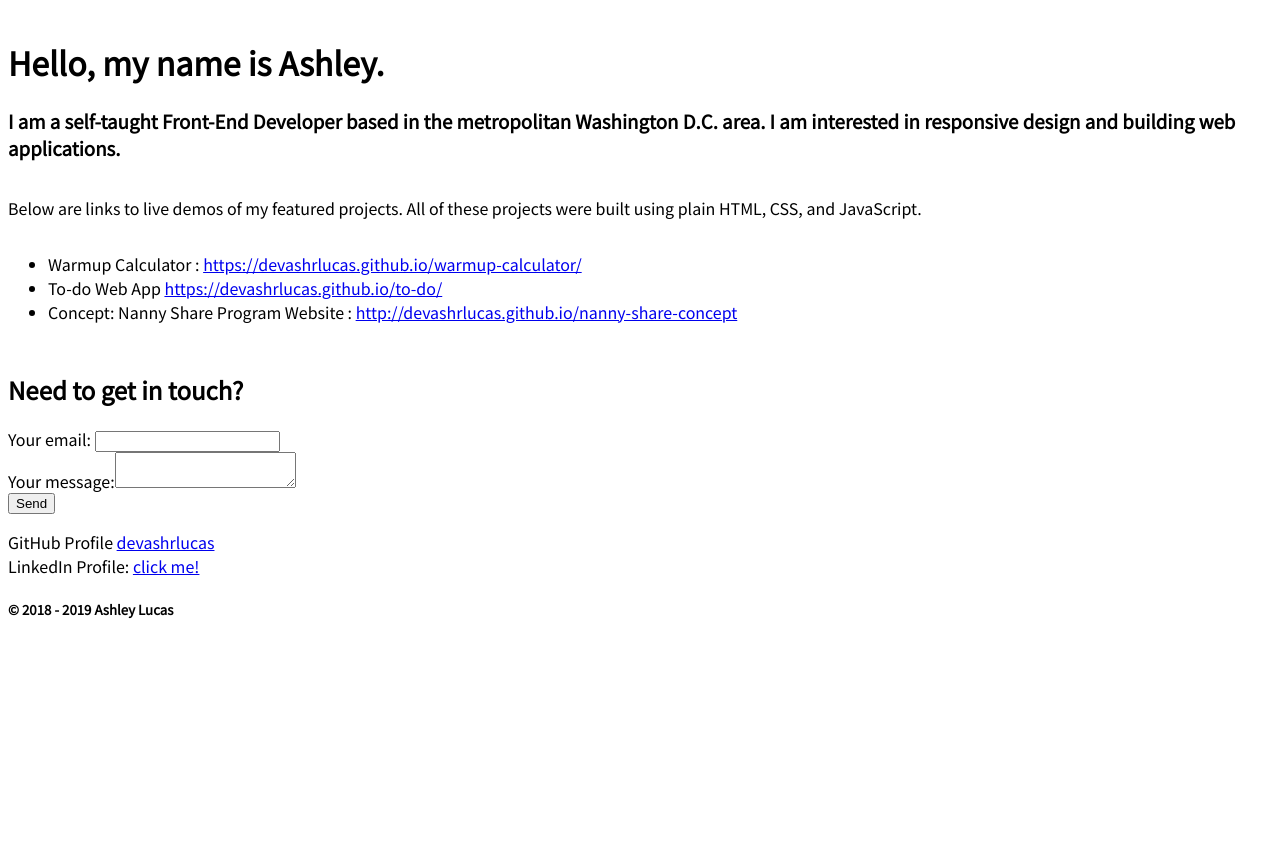
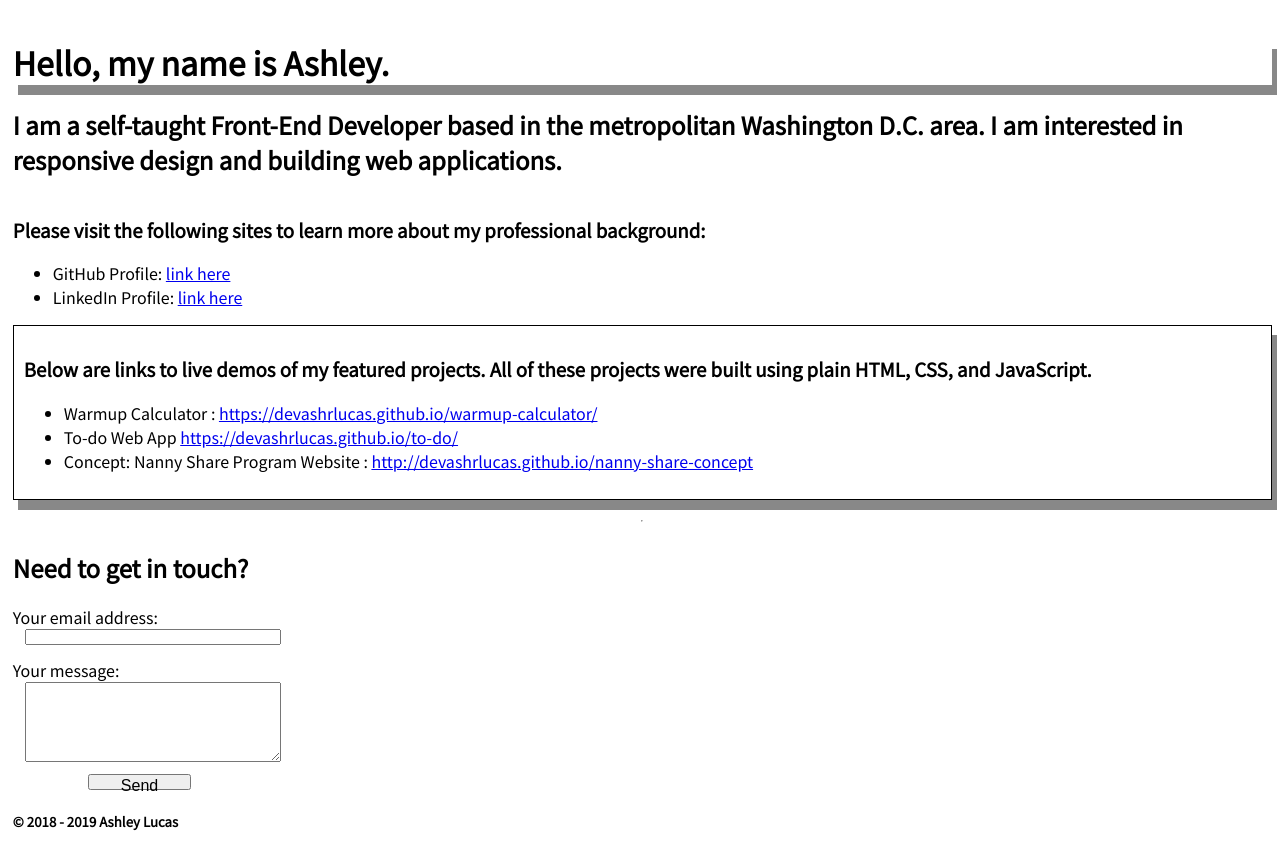
Before and after one commit to devashrlucas/devashrlucas.github.io, a website: page index.html in a window 1280 px wide. Before the commit the page ends 800 px from the top, so only its background shows below. Drawn offline with Linux system fonts and the light colour scheme.

Commit message:
Updated styling and formatting.

```diff
--- a/css/main.css
+++ b/css/main.css
@@ -4,6 +4,33 @@ body {
     font-family: 'Noto Sans JP', sans-serif;
     display: flex;
     flex-direction: column;
+    margin-left: 1%;
+}
+
+h1 {
+    box-shadow: 5px 10px #888888;
+}
+
+label {
+    margin-bottom: 10%;
+}
+input, textarea {
+    margin-bottom: 1%;
+    margin-left: 1%;
+    height: 2vh;
+    width: 20vw;
+    font-size: 1em;
+}
+
+textarea {
+    height: 10vh;
+}
+
+button {
+    margin-left: 6%;
+    height: 2vh;
+    width: 8vw;
+    font-size: 1em;
 }
 
 .main-container{
@@ -11,26 +38,17 @@ body {
   top: 10px;
   display: flex;
   flex-direction: column;
+  flex-wrap: nowrap;
+  justify-content: space-evenly;
 }
 
 .portfolio-item {
     width: 100%;
 }
 
-#navbar li{
-    display: inline-block;
-    text-align: left;
-    font-size: 1.3em;
-    padding-left: 2%;
-}
-
-#portfolio {
-  display: flex;
-  flex-direction: column;
-  flex-wrap: nowrap;
-  justify-content: space-evenly;
-}
-
 #portfolio {
   margin-bottom: 1%;
+  border: 1px solid;
+  padding: 10px;
+  box-shadow: 5px 10px #888888;
 }
--- a/index.html
+++ b/index.html
@@ -13,10 +13,20 @@
         <div class="main-container">
             <header id="header">
                 <h1>Hello, my name is Ashley.</h1>
-                <h3 id="header-description">I am a self-taught Front-End Developer based in the metropolitan Washington D.C. area. I am interested in responsive design and building web applications.</h3>
+                <h2 id="header-description">I am a self-taught Front-End Developer based in the metropolitan Washington D.C. area. I am interested in responsive design and building web applications.</h2>
             </header>
+            <div id="about">
+                <h3 id="contact-description">Please visit the following sites to learn more about my professional background:</h3>
+                <ul>
+                    <li class="contact" id="github"> GitHub Profile: <a href="https://github.com/devashrlucas/" target="_blank"> link
+                        here</a></li>
+                    <li class="contact" id="linkedin">LinkedIn Profile: <a
+                        href="https://www.linkedin.com/in/ashleyrlucas?trk=public_profile_browsemap_profile-result-card_result-card_full-click"
+                        target="_blank"> link here</a> </li>
+                </ul>
+            </div>
                 <div id="portfolio">
-                    <p id="portfolio-intro">Below are links to live demos of my featured projects. All of these projects were built using plain HTML, CSS, and JavaScript.</p>
+                    <h3 id="portfolio-intro">Below are links to live demos of my featured projects. All of these projects were built using plain HTML, CSS, and JavaScript.</h3>
                     <ul>
                         <li class="portfolio-item">Warmup Calculator
                         : <a href="https://devashrlucas.github.io/warmup-calculator/"
@@ -28,18 +38,15 @@
                             target="_blank">http://devashrlucas.github.io/nanny-share-concept</a></li>
                     </ul>
                 </div>
+                <hr>
             <footer id="footer">
-            <div id="contact">
+            <div class="contact">
                 <h2 id="contact-intro">Need to get in touch?</h2>
                 <form action="https://formspree.io/marbqvpx" method="POST">
-                    <label>Your email: <input type="text" name="_replyto"></label><br>
-                    <label>Your message:<textarea name="message"></textarea></label><br>
+                    <label>Your email address:</label><br><input type="text" name="_replyto"><br>
+                    <label>Your message:</label><br><textarea name="message"></textarea><br>
                     <button type="submit">Send</button>
                 </form>
-                <div class="contact" id="github">GitHub Profile <a href="https://github.com/devashrlucas/"
-                    target="_blank"> devashrlucas</a></div>
-                <div class="contact" id="linkedin">LinkedIn Profile: <a href="https://www.linkedin.com/in/ashleyrlucas?trk=public_profile_browsemap_profile-result-card_result-card_full-click"
-                    target="_blank"> click me!</a> </div>
             </div>
             <h5> <p>&copy; 2018 -
                 <script type="text/javascript">copyrightYearUpdate();</script> Ashley Lucas </h5>
```
Lines whose indentation alone changed are shown as unchanged.
